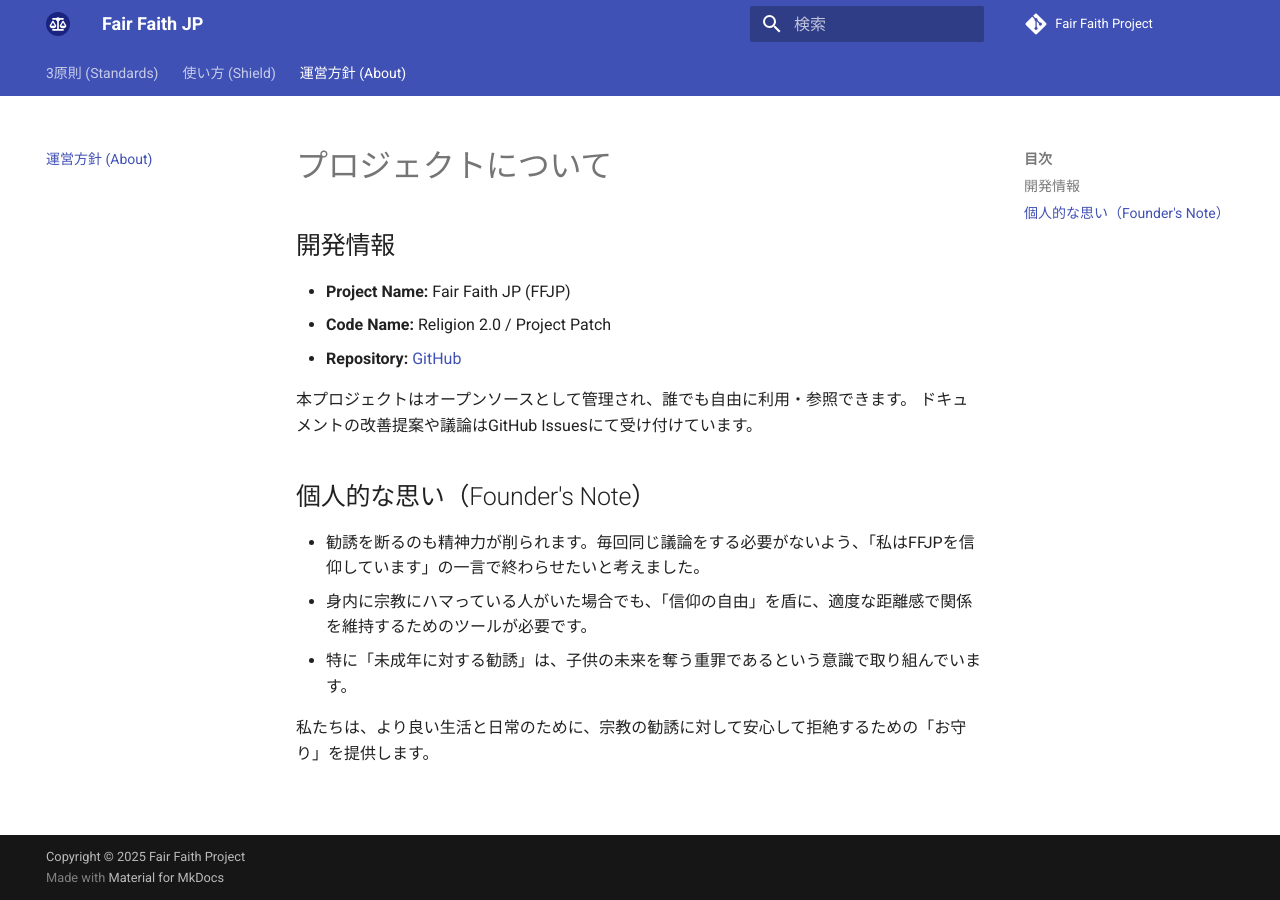
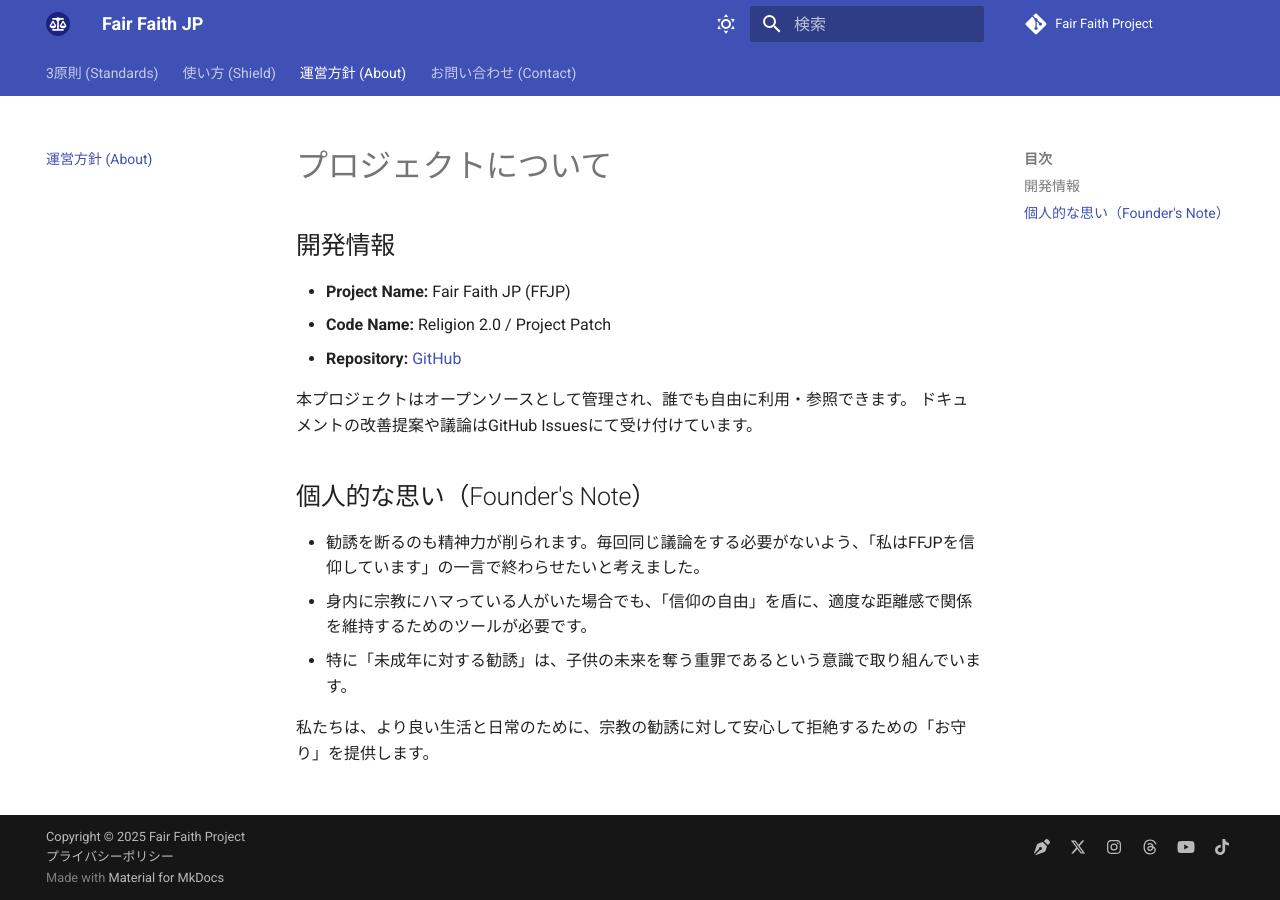
Before and after one commit to fair-faith-project/fair-faith-project.github.io, an MkDocs documentation site: the page built from docs/about.md, in a window 1280 px wide. Built offline with MkDocs 1.6.1 and Material for MkDocs 9.7.7, drawn with Linux system fonts in a browser that asks for light colours; comment, search, counter and statistics services are not loaded; some of the changed lines change nothing that is shown.

Commit message:
Update mkdocs.yml

```diff
--- a/mkdocs.yml
+++ b/mkdocs.yml
@@ -3,9 +3,11 @@ site_url: https://fair-faith.org
 site_description: 信仰に確かな安全と責任を。現代社会のバグから身を守るための信仰安全基準プロトコル。
 site_author: Fair Faith Project
 
+# GitHubリポジトリ設定
 repo_url: https://github.com/fair-faith-project/fair-faith-project.github.io
 repo_name: Fair Faith Project
 
+# テーマ設定
 theme:
   name: material
   language: ja
@@ -17,21 +19,84 @@ theme:
     - search.suggest
     - search.highlight
   palette:
+    # ライトモード
     - scheme: default
       primary: indigo
       accent: light blue
+      toggle:
+        icon: material/weather-sunny
+        name: ダークモードに切り替え
+    # ダークモード
     - scheme: slate
       primary: indigo
       accent: light blue
+      toggle:
+        icon: material/weather-night
+        name: ライトモードに切り替え
 
+# メニュー構成
 nav:
   - 3原則 (Standards): index.md
   - 使い方 (Shield): usage.md
   - 運営方針 (About): about.md
+  - お問い合わせ (Contact): contact.md
 
+# マークダウン拡張機能
 markdown_extensions:
   - admonition
   - pymdownx.details
   - pymdownx.superfences
+  - attr_list
+  - pymdownx.emoji:
+      emoji_index: !!python/name:materialx.emoji.twemoji
+      emoji_generator: !!python/name:materialx.emoji.to_svg
 
-copyright: Copyright &copy; 2025 Fair Faith Project
+# プラグイン（OGP画像自動生成など）
+plugins:
+  - search
+  - social
+
+# 追加機能（アクセス解析・SNS）
+extra:
+  # Google Analytics 4
+  analytics:
+    provider: google
+    property: G-VLDWFN9D8P
+
+  # フッターのSNSアイコン
+  social:
+    # 1. Note
+    - icon: fontawesome/solid/pen-nib
+      link: https://note.com/fairfaithjp
+      name: Note
+
+    # 2. X (Twitter)
+    - icon: fontawesome/brands/x-twitter
+      link: https://x.com/fairfaithjp
+      name: X (Twitter)
+
+    # 3. Instagram
+    - icon: fontawesome/brands/instagram
+      link: https://www.instagram.com/fairfaithjp/
+      name: Instagram
+
+    # 4. Threads
+    - icon: fontawesome/brands/threads
+      link: https://www.threads.com/@fairfaithjp
+      name: Threads
+
+    # 5. YouTube
+    - icon: fontawesome/brands/youtube
+      link: https://www.youtube.com/@FairFaithJP
+      name: YouTube
+
+    # 6. TikTok
+    - icon: fontawesome/brands/tiktok
+      link: https://www.tiktok.com/@fairfaithjp
+      name: TikTok
+
+# フッターの著作権とプライバシーポリシー
+copyright: >
+  Copyright &copy; 2025 Fair Faith Project
+  <br>
+  <a href="privacy/">プライバシーポリシー</a>
```
